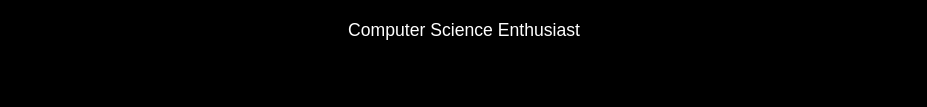
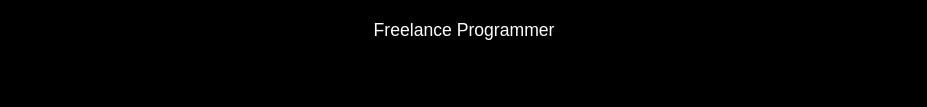
Before and after one commit to p-hall1904/p-hall1904.github.io, a plain HTML site: page index.html in a window 1280 px wide. Shown: the part 326-433 px from the top of the page, without its empty margins (176-1103 px from the left). Drawn offline with Linux system fonts and the light colour scheme.

Commit message:
update index

```diff
--- a/index.html
+++ b/index.html
@@ -15,7 +15,7 @@
             <img class="profile-img" src="64D76FC6-FE2F-40FA-9E63-F5FFB6EB26E3.jpg" alt="Profile Picture 3">
         </div>
         <h1>Parker Hall</h1>
-        <p>Computer Science Enthusiast</p>
+        <p>Freelance Programmer</p>
     </header>
 
 
```
